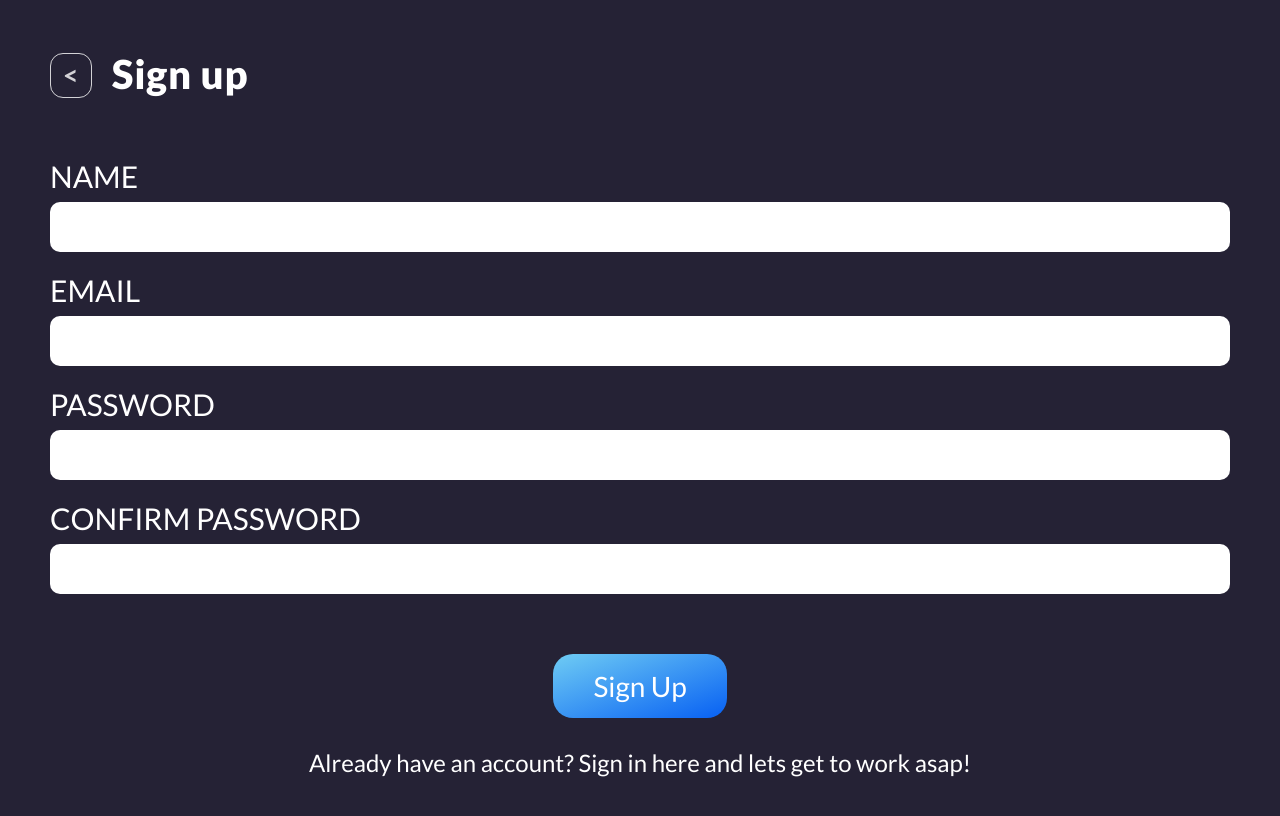
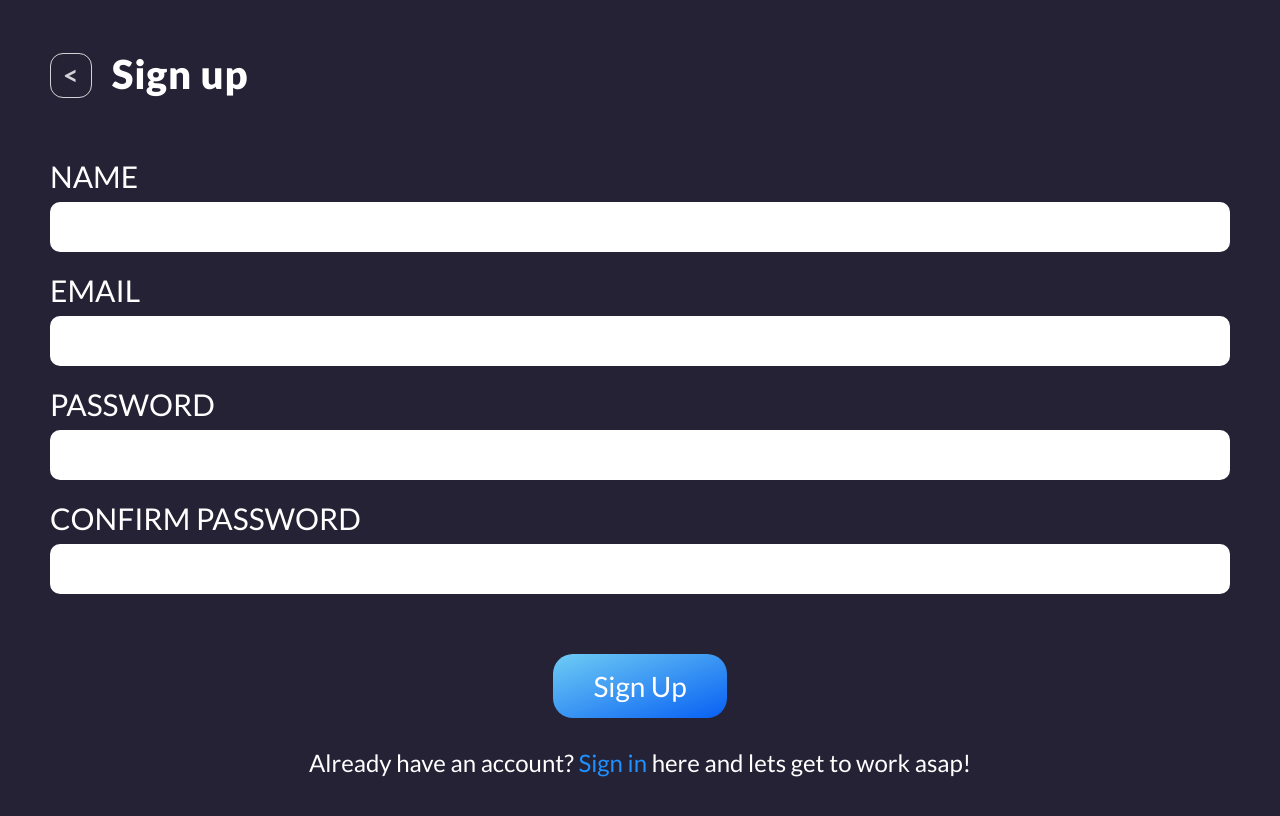
Before and after one commit to frostzt/weeee, a Next.js app in the folder frontend/: page /auth in a window 1280 px wide. Shown: the top 816 px of the page. Built offline with nearby package versions, Linux system fonts and the light colour scheme.

Commit message:
implementing authentication fuctionality

```diff
--- /dev/null
+++ b/frontend/components/Auth/SignInForm/SignInForm.module.scss
@@ -0,0 +1,56 @@
+.container {
+  .form {
+    & > *:first-child {
+      margin-top: 6rem;
+    }
+
+    .group {
+      display: flex;
+      margin-bottom: 2rem;
+      flex-direction: column;
+
+      &__label {
+        color: white;
+        font-size: 3rem;
+        font-weight: 400;
+        margin-bottom: 0.8rem;
+        text-transform: uppercase;
+      }
+
+      &__input {
+        width: 100%;
+        height: 4rem;
+        border: none;
+        outline: none;
+        border-radius: 1rem;
+        padding: 2.3rem 1.5rem;
+        border: transparent 2px solid;
+        transition: all 0.3s ease-in-out;
+
+        &:focus,
+        &:active {
+          border: var(--boards) 2px solid;
+        }
+      }
+    }
+
+    .btns {
+      margin: 0 auto;
+      margin-top: 6rem;
+      text-align: center;
+
+      .signup {
+        margin: 0 auto;
+      }
+
+      .switch {
+        color: white;
+        margin-top: 3rem;
+
+        &_btn {
+          color: var(--teamwork);
+        }
+      }
+    }
+  }
+}
--- /dev/null
+++ b/frontend/components/Auth/SignInForm/SignInForm.tsx
@@ -0,0 +1,55 @@
+import styles from './SignInForm.module.scss';
+
+// Components
+import { Button } from '../../Button/Button';
+
+interface Props {
+  creatingAccount: Boolean;
+  handler: any;
+  switchHandler: any;
+}
+
+const SignInForm: React.FC<Props> = ({
+  creatingAccount,
+  handler,
+  switchHandler,
+}) => {
+  return (
+    <div className={styles.container}>
+      <form className={styles.form}>
+        <div className={styles.group}>
+          <label className={styles.group__label} htmlFor="email">
+            Email
+          </label>
+          <input className={styles.group__input} type="email" name="email" />
+        </div>
+        <div className={styles.group}>
+          <label className={styles.group__label} htmlFor="password">
+            Password
+          </label>
+          <input
+            className={styles.group__input}
+            type="password"
+            name="password"
+          />
+        </div>
+        <div className={styles.btns}>
+          <Button extraClass={styles.signup} handler={handler}>
+            Sign In
+          </Button>
+          <div className={styles.switch}>
+            {creatingAccount
+              ? 'Already have an account?'
+              : 'No account? No problem!'}{' '}
+            <span onClick={switchHandler} className={styles.switch_btn}>
+              {creatingAccount ? 'Sign in' : 'Sign up'}
+            </span>{' '}
+            here and lets get to work asap!
+          </div>
+        </div>
+      </form>
+    </div>
+  );
+};
+
+export default SignInForm;
--- /dev/null
+++ b/frontend/components/Auth/SignUpForm/SignUpForm.module.scss
@@ -0,0 +1,56 @@
+.container {
+  .form {
+    & > *:first-child {
+      margin-top: 6rem;
+    }
+
+    .group {
+      display: flex;
+      margin-bottom: 2rem;
+      flex-direction: column;
+
+      &__label {
+        color: white;
+        font-size: 3rem;
+        font-weight: 400;
+        margin-bottom: 0.8rem;
+        text-transform: uppercase;
+      }
+
+      &__input {
+        width: 100%;
+        height: 4rem;
+        border: none;
+        outline: none;
+        border-radius: 1rem;
+        padding: 2.3rem 1.5rem;
+        border: transparent 2px solid;
+        transition: all 0.3s ease-in-out;
+
+        &:focus,
+        &:active {
+          border: var(--boards) 2px solid;
+        }
+      }
+    }
+
+    .btns {
+      margin: 0 auto;
+      margin-top: 6rem;
+      text-align: center;
+
+      .signup {
+        margin: 0 auto;
+      }
+
+      .switch {
+        color: white;
+        margin-top: 3rem;
+
+        &_btn {
+          color: var(--teamwork);
+        }
+      }
+    }
+  }
+}
--- /dev/null
+++ b/frontend/components/Auth/SignUpForm/SignUpForm.tsx
@@ -0,0 +1,71 @@
+import styles from './SignUpForm.module.scss';
+
+// Components
+import { Button } from '../../Button/Button';
+
+interface Props {
+  creatingAccount: Boolean;
+  handler: any;
+  switchHandler: any;
+}
+
+const SignUpForm: React.FC<Props> = ({
+  creatingAccount,
+  handler,
+  switchHandler,
+}) => {
+  return (
+    <div className={styles.container}>
+      <form className={styles.form}>
+        <div className={styles.group}>
+          <label className={styles.group__label} htmlFor="name">
+            Name
+          </label>
+          <input className={styles.group__input} type="text" name="name" />
+        </div>
+        <div className={styles.group}>
+          <label className={styles.group__label} htmlFor="email">
+            Email
+          </label>
+          <input className={styles.group__input} type="email" name="email" />
+        </div>
+        <div className={styles.group}>
+          <label className={styles.group__label} htmlFor="password">
+            Password
+          </label>
+          <input
+            className={styles.group__input}
+            type="password"
+            name="password"
+          />
+        </div>
+        <div className={styles.group}>
+          <label className={styles.group__label} htmlFor="cpassword">
+            Confirm Password
+          </label>
+          <input
+            className={styles.group__input}
+            type="password"
+            name="cpassword"
+          />
+        </div>
+        <div className={styles.btns}>
+          <Button extraClass={styles.signup} handler={handler}>
+            Sign Up
+          </Button>
+          <div className={styles.switch}>
+            {creatingAccount
+              ? 'Already have an account?'
+              : 'No account? No problem!'}{' '}
+            <span onClick={switchHandler} className={styles.switch_btn}>
+              {creatingAccount ? 'Sign in' : 'Sign up'}
+            </span>{' '}
+            here and lets get to work asap!
+          </div>
+        </div>
+      </form>
+    </div>
+  );
+};
+
+export default SignUpForm;
--- a/frontend/pages/auth/auth.module.scss
+++ b/frontend/pages/auth/auth.module.scss
@@ -24,55 +24,4 @@
       letter-spacing: 0.8px;
     }
   }
-
-  .form {
-    & > *:first-child {
-      margin-top: 6rem;
-    }
-
-    .group {
-      display: flex;
-      margin-bottom: 2rem;
-      flex-direction: column;
-
-      &__label {
-        color: white;
-        font-size: 3rem;
-        font-weight: 400;
-        margin-bottom: 0.8rem;
-        text-transform: uppercase;
-      }
-
-      &__input {
-        width: 100%;
-        height: 4rem;
-        border: none;
-        outline: none;
-        border-radius: 1rem;
-        padding: 2.3rem 1.5rem;
-        border: transparent 2px solid;
-        transition: all 0.3s ease-in-out;
-
-        &:focus,
-        &:active {
-          border: var(--boards) 2px solid;
-        }
-      }
-    }
-
-    .btns {
-      margin: 0 auto;
-      margin-top: 6rem;
-      text-align: center;
-
-      .signup {
-        margin: 0 auto;
-      }
-
-      .switch {
-        color: white;
-        margin-top: 3rem;
-      }
-    }
-  }
 }
--- a/frontend/pages/auth/index.tsx
+++ b/frontend/pages/auth/index.tsx
@@ -1,13 +1,28 @@
 import Head from 'next/head';
-import { Fragment } from 'react';
-import { Button, LinkedButton } from '../../components/Button/Button';
+import { Fragment, useState } from 'react';
+
+// Components
+import { LinkedButton } from '../../components/Button/Button';
+import SignUpForm from '../../components/Auth/SignUpForm/SignUpForm';
+import SignInForm from '../../components/Auth/SignInForm/SignInForm';
 
 // Styles
 import styles from './auth.module.scss';
 
 const AuthPage = () => {
+  const [creatingAccount, setCreatingAccount] = useState(true);
+
   const signUpHandler = () => {
-    console.log('Clicked');
+    console.log('Sign Up');
+  };
+
+  const signInHandler = () => {
+    console.log('Sign In');
+  };
+
+  const switchContext = () => {
+    setCreatingAccount((prevState) => !prevState);
+    return;
   };
 
   return (
@@ -21,50 +36,23 @@ const AuthPage = () => {
           <LinkedButton override extraClass={styles.backbtn} link="/">
             {'<'}
           </LinkedButton>
-          <div className={styles.title}>Sign up</div>
+          <div className={styles.title}>
+            {creatingAccount ? 'Sign up' : 'Sign in'}
+          </div>
         </div>
-        <form className={styles.form}>
-          <div className={styles.group}>
-            <label className={styles.group__label} htmlFor="name">
-              Name
-            </label>
-            <input className={styles.group__input} type="text" name="name" />
-          </div>
-          <div className={styles.group}>
-            <label className={styles.group__label} htmlFor="email">
-              Email
-            </label>
-            <input className={styles.group__input} type="email" name="email" />
-          </div>
-          <div className={styles.group}>
-            <label className={styles.group__label} htmlFor="password">
-              Password
-            </label>
-            <input
-              className={styles.group__input}
-              type="password"
-              name="password"
-            />
-          </div>
-          <div className={styles.group}>
-            <label className={styles.group__label} htmlFor="cpassword">
-              Confirm Password
-            </label>
-            <input
-              className={styles.group__input}
-              type="password"
-              name="cpassword"
-            />
-          </div>
-          <div className={styles.btns}>
-            <Button extraClass={styles.signup} handler={signUpHandler}>
-              Sign Up
-            </Button>
-            <div className={styles.switch}>
-              Already have an account? Sign in here and lets get to work asap!
-            </div>
-          </div>
-        </form>
+        {creatingAccount ? (
+          <SignUpForm
+            creatingAccount={creatingAccount}
+            handler={signUpHandler}
+            switchHandler={switchContext}
+          />
+        ) : (
+          <SignInForm
+            creatingAccount={creatingAccount}
+            handler={signInHandler}
+            switchHandler={switchContext}
+          />
+        )}
       </div>
     </Fragment>
   );
```
